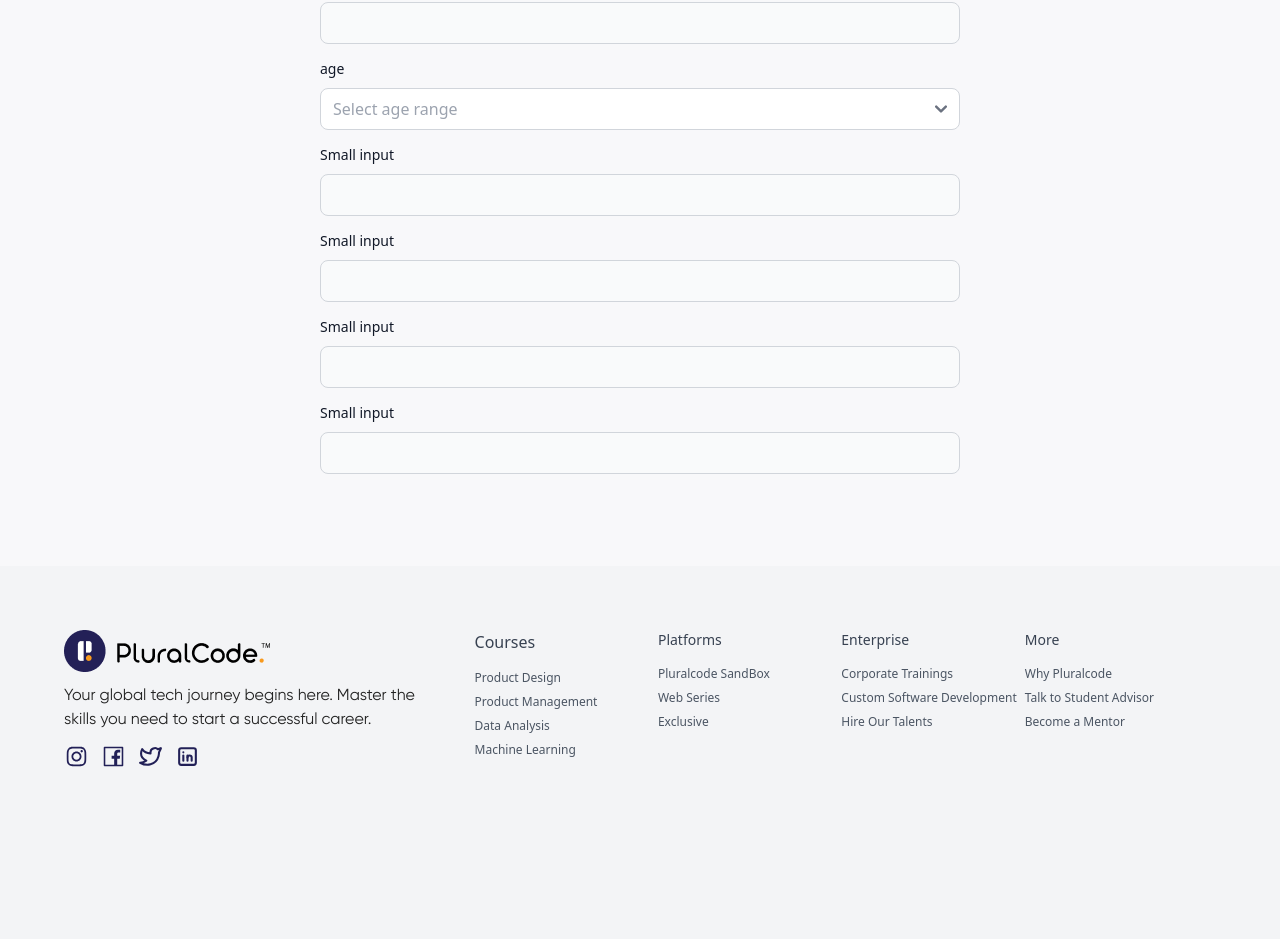
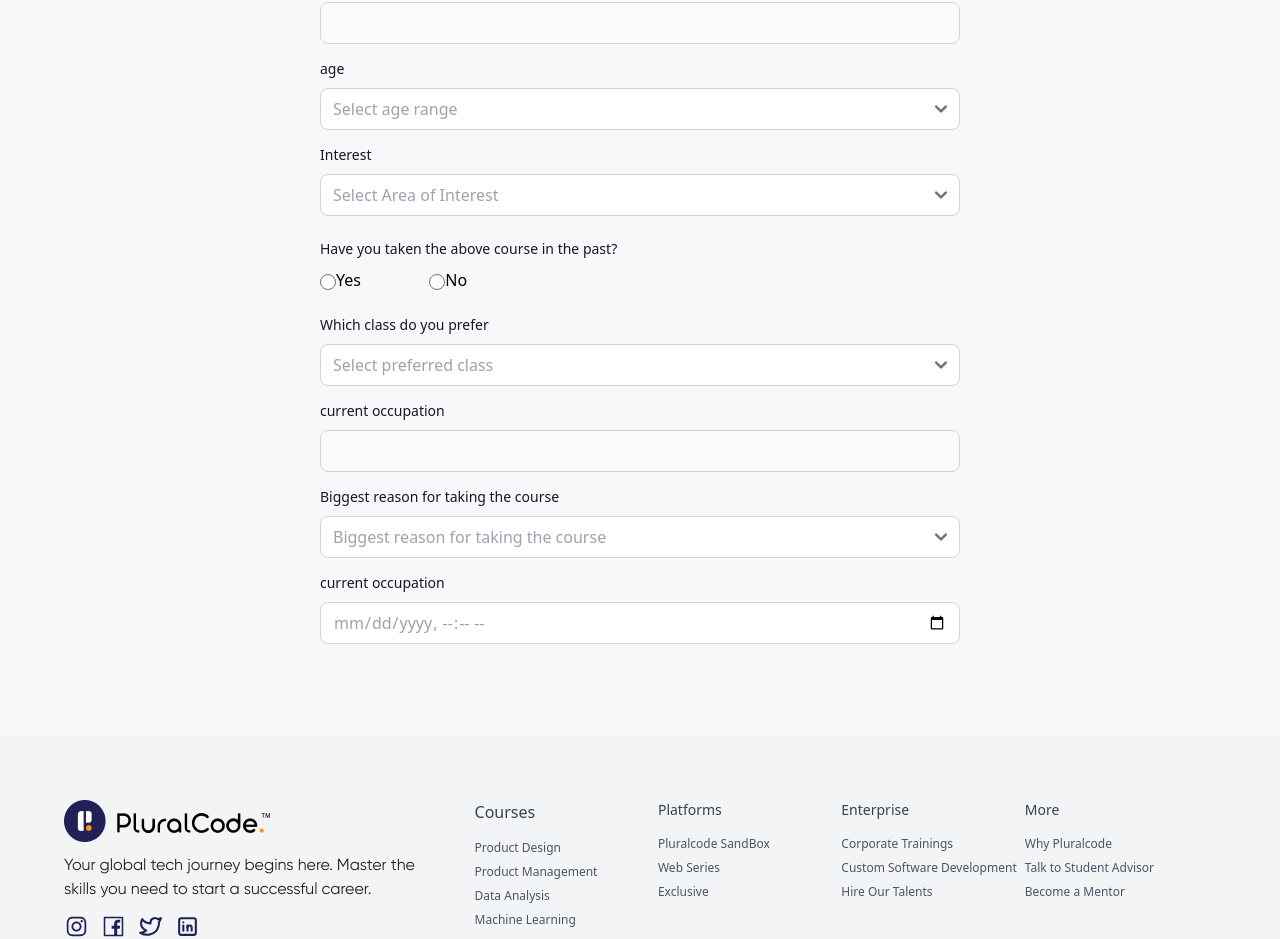
Before and after one commit to emeraldhycient/pluralcode, a React (Vite) app: page /advisor in a window 1280 px wide. Shown: the part 2531-3470 px from the top of the page. Built offline with nearby package versions, Linux system fonts and the light colour scheme.

Commit message:
[update] added booking form to advisory

```diff
--- a/src/components/Hireus/Step.jsx
+++ b/src/components/Hireus/Step.jsx
@@ -2,7 +2,7 @@ import step from "../../assets/images/step.png";
 
 function Step({ title, count, description }) {
   return (
-    <div className="bg-white h-fit rounded-lg w-full p-3 ml-3">
+    <div className="bg-white h-68 rounded-lg w-full p-3 ml-3">
       <img src={step} className="h-12 w-12" alt="" />
       <h3 className="mt-2 font-gilroy font-medium text-[16px]">Step {count}</h3>
       <h2 className="text-base font-semibold mt-1 font-gilroy ">{title}</h2>
--- a/src/components/Ourservices/Step.jsx
+++ b/src/components/Ourservices/Step.jsx
@@ -2,9 +2,8 @@ import step from "../../assets/images/step.png";
 
 function Step({ title, count, description }) {
   return (
-    <div className="bg-white h-fit rounded-lg w-full p-3 ml-3">
+    <div className="bg-white h-68 rounded-lg w-full p-3 ml-3">
       <img src={step} className="h-12 w-12" alt="" />
-      <h3 className="mt-2 font-gilroy font-medium text-[16px]">Step {count}</h3>
       <h2 className="text-base font-semibold mt-1 font-gilroy ">{title}</h2>
       <h4 className="my-1 font-gilroyregular text-[16px] ">{description}</h4>
     </div>
--- a/src/components/advisor/Book.jsx
+++ b/src/components/advisor/Book.jsx
@@ -53,7 +53,19 @@ function Book() {
           </div>
           <select className="form-select block w-full mt-1 rounded-lg border border-gray-300 mb-2 text-gray-400">
             <option>Select age range</option>
-            <option value="">{`<20`}</option>
+            <option value="<20">{`<20`}</option>
+            <option value="20-30">{`20-30`}</option>
+            <option value="30-40">{`30-40`}</option>
+            <option value="40+">{`40+`}</option>
+          </select>{" "}
+        </div>{" "}
+        <div className="my-3">
+          <div className="mb-2 block">
+            <Label htmlFor="Interest" value="Interest" />
+          </div>
+          <select className="form-select block w-full mt-1 rounded-lg border border-gray-300 mb-2 text-gray-400">
+            <option>Select Area of Interest</option>
+            <option value="product design">Product Design</option>
             <option value="product management">Product Development</option>
             <option value="front development">front Development</option>
             <option value="backend development">Backend Development</option>
@@ -62,29 +74,71 @@ function Book() {
             <option value="Machine Learning">Machine Learning</option>
           </select>{" "}
         </div>{" "}
-        <div className="my-3">
+        <div className="my-5">
           <div className="mb-2 block">
-            <Label htmlFor="small" value="Small input" />
+            <Label
+              htmlFor="experience"
+              value="Have you taken the above course in the past?"
+            />
           </div>
-          <TextInput id="small" type="text" sizing="md" />
+          <div className="grid grid-cols-6 gap-4">
+            <div className="">
+              <input type="radio" value="yes" name="group1" />
+              <label htmlFor="val1">Yes</label>
+            </div>
+            <div className="">
+              <input type="radio" value="no" name="group1" />
+              <label htmlFor="val1">No</label>
+            </div>{" "}
+          </div>
         </div>{" "}
         <div className="my-3">
           <div className="mb-2 block">
-            <Label htmlFor="small" value="Small input" />
+            <Label htmlFor="class" value="Which class do you prefer" />
           </div>
-          <TextInput id="small" type="text" sizing="md" />
+          <select className="form-select block w-full mt-1 rounded-lg border border-gray-300 mb-2 text-gray-400">
+            <option>Select preferred class</option>
+            <option value="physical classroom">physical classroom</option>
+            <option value="virtual classroom">Virtual classroom</option>
+            <option value="one-on-one mentoring">one-on-one mentoring</option>
+          </select>{" "}
+        </div>
+        <div className="my-3">
+          <div className="mb-2 block">
+            <Label htmlFor="occupation" value="current occupation " />
+          </div>
+          <TextInput id="occupation" type="text" sizing="md" />
         </div>{" "}
         <div className="my-3">
           <div className="mb-2 block">
-            <Label htmlFor="small" value="Small input" />
+            <Label
+              htmlFor="Interest"
+              value="Biggest reason for taking the course"
+            />
           </div>
-          <TextInput id="small" type="text" sizing="md" />
-        </div>{" "}
+          <select className="form-select block w-full mt-1 rounded-lg border border-gray-300 mb-2 text-gray-400">
+            <option>Biggest reason for taking the course</option>
+            <option value="Upskill for Promotion">Upskill for Promotion</option>
+            <option value="Change of Career/Job">Change of Career/Job</option>
+            <option value="Opportunities Outside the country">
+              Opportunities Outside the country
+            </option>
+            <option value="Foundations for Higher Education">
+              Foundations for Higher Education
+            </option>
+            <option value="Learning for my Business/Company">
+              Learning for my Business/Company
+            </option>
+          </select>{" "}
+        </div>
         <div className="my-3">
           <div className="mb-2 block">
-            <Label htmlFor="small" value="Small input" />
+            <Label htmlFor="occupation" value="current occupation " />
           </div>
-          <TextInput id="small" type="text" sizing="md" />
+          <input
+            type="datetime-local"
+            className="form-select block w-full mt-1 rounded-lg border border-gray-300 mb-2 text-gray-400"
+          />
         </div>
       </div>
     </div>
--- a/src/components/corporate/Step.jsx
+++ b/src/components/corporate/Step.jsx
@@ -2,7 +2,7 @@ import step from "../../assets/images/step.png";
 
 function Step({ title, count, description }) {
   return (
-    <div className="bg-white h-fit rounded-lg w-full p-3 ml-3">
+    <div className="bg-white h-68 rounded-lg w-full p-3 ml-3">
       <img src={step} className="h-12 w-12" alt="" />
       <h3 className="mt-2 font-gilroy font-medium text-[16px]">Step {count}</h3>
       <h2 className="text-base font-semibold mt-1 font-gilroy ">{title}</h2>
--- a/src/components/header/MoreDropDown.jsx
+++ b/src/components/header/MoreDropDown.jsx
@@ -8,12 +8,10 @@ function MoreDropDown() {
           <a href="/about">Why Pluralcode</a>
         </li>
         <li className="font-gilroyregular text-[14px] my-1">
-          <a href="/schools/product/product-management">
-            Talk to Student Advisor{" "}
-          </a>
+          <a href="/advisor">Talk to Student Advisor </a>
         </li>
         <li className="font-gilroyregular text-[14px] my-1">
-          <a href="/advisor">Become a Mentor</a>
+          <a href="/mentor">Become a Mentor</a>
         </li>
       </ul>
     </div>
```
